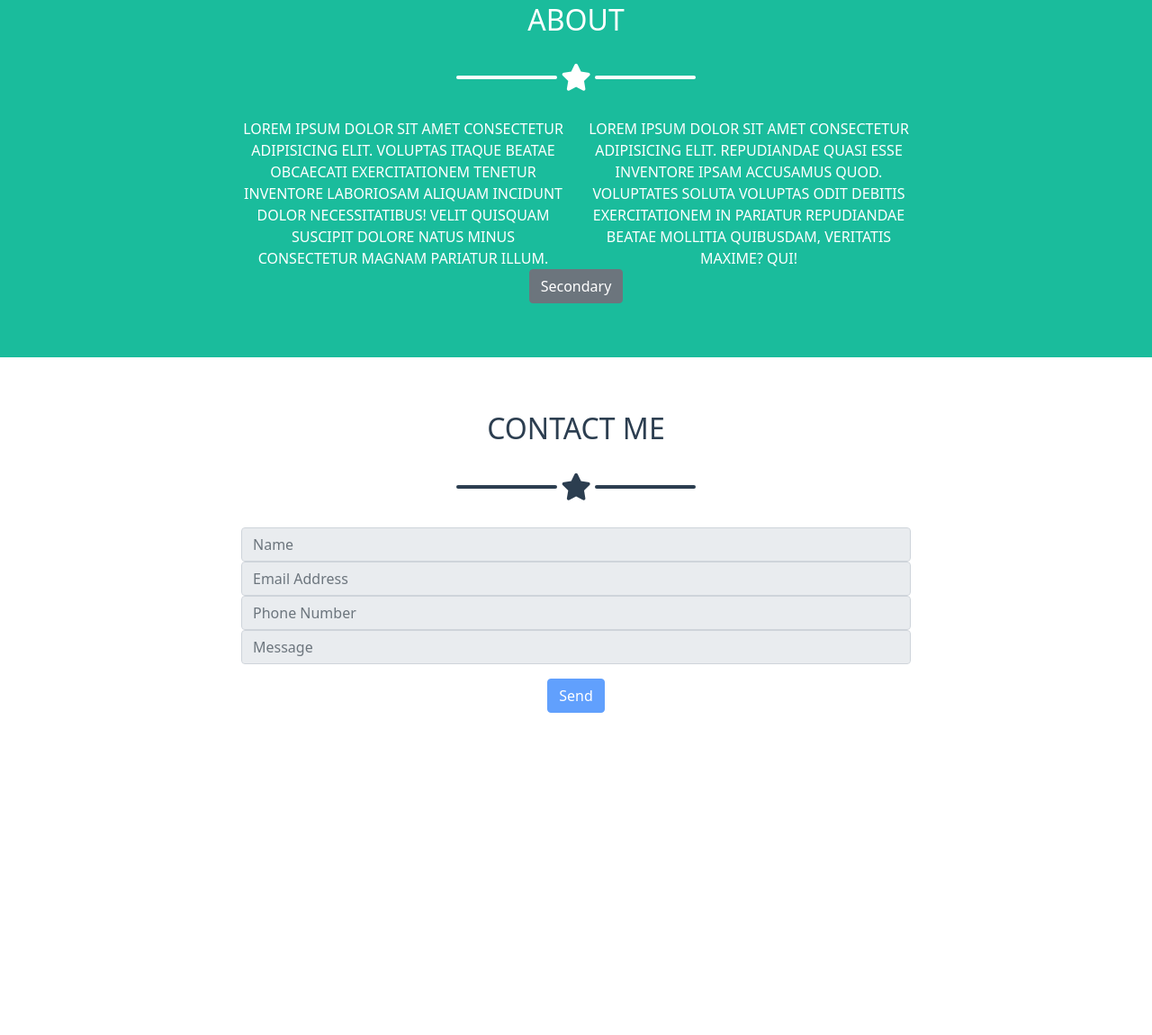
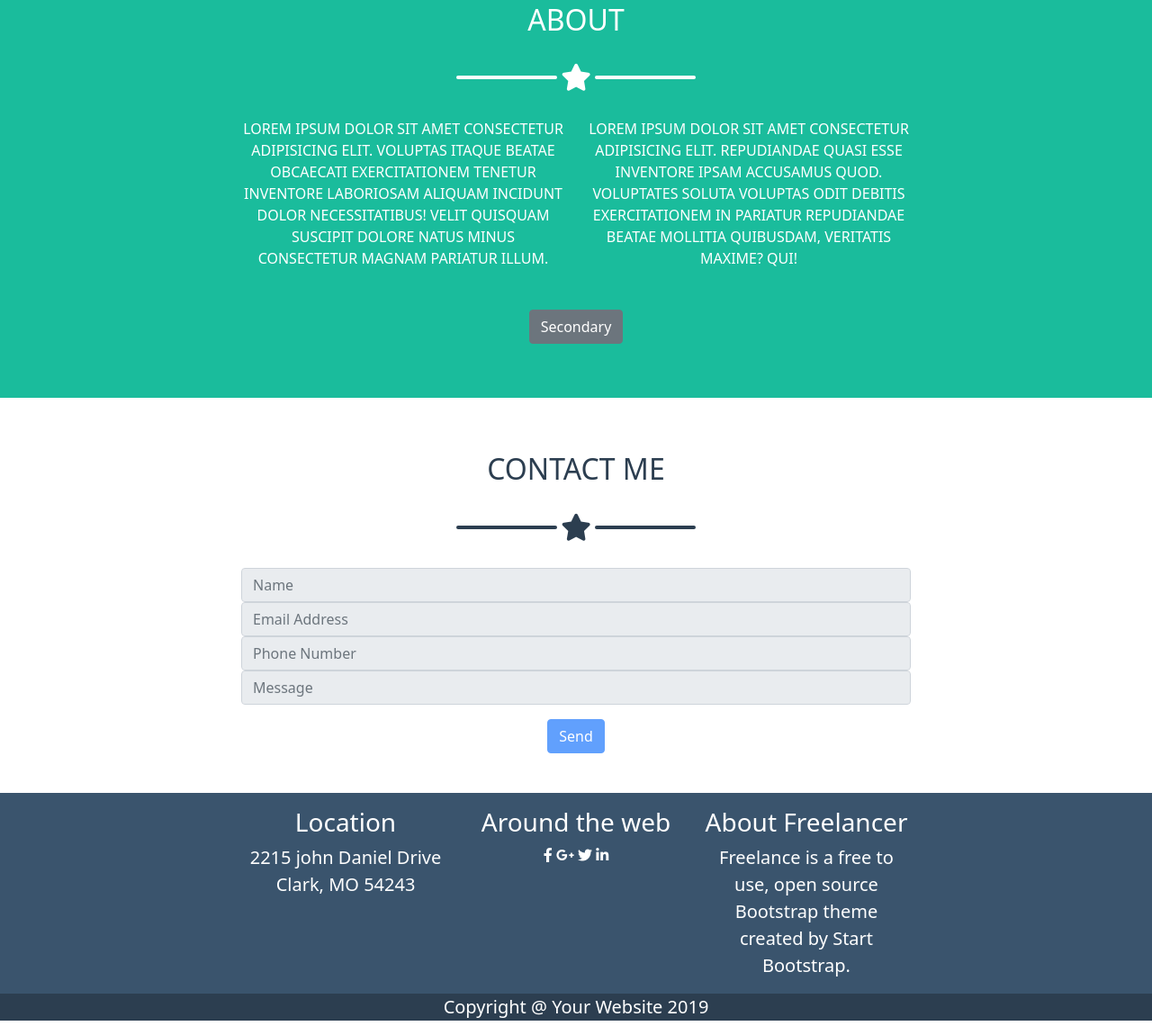
Before and after one commit to alfonsodcf/html-css-bootstrap-freelancer, a plain HTML site: page index.html in a window 1280 px wide. Shown: the part 1505-2655 px from the top of the page at 90% size. Before the commit the page ends 2610 px from the top, so only its background shows below. Drawn offline with nearby package versions, Linux system fonts and the light colour scheme.

Commit message:
index:footer

```diff
--- a/css/sytle.css
+++ b/css/sytle.css
@@ -5,6 +5,14 @@
 
 .cs-bg-green{
     background-color: rgb(26, 188, 156);
+}
+
+.cs-bg-blue-footer{
+    background-color: #3A546D;
+}
+
+.cs-bg-bluescuro-footer{
+    background-color: #2C3E50;
 }
 
 .cs-wrapper{
@@ -109,3 +117,7 @@ p {
     font-size: 70px;
     color: white;
 }
+
+.cs-margin-top{
+    margin-top: 45px;
+}
```
